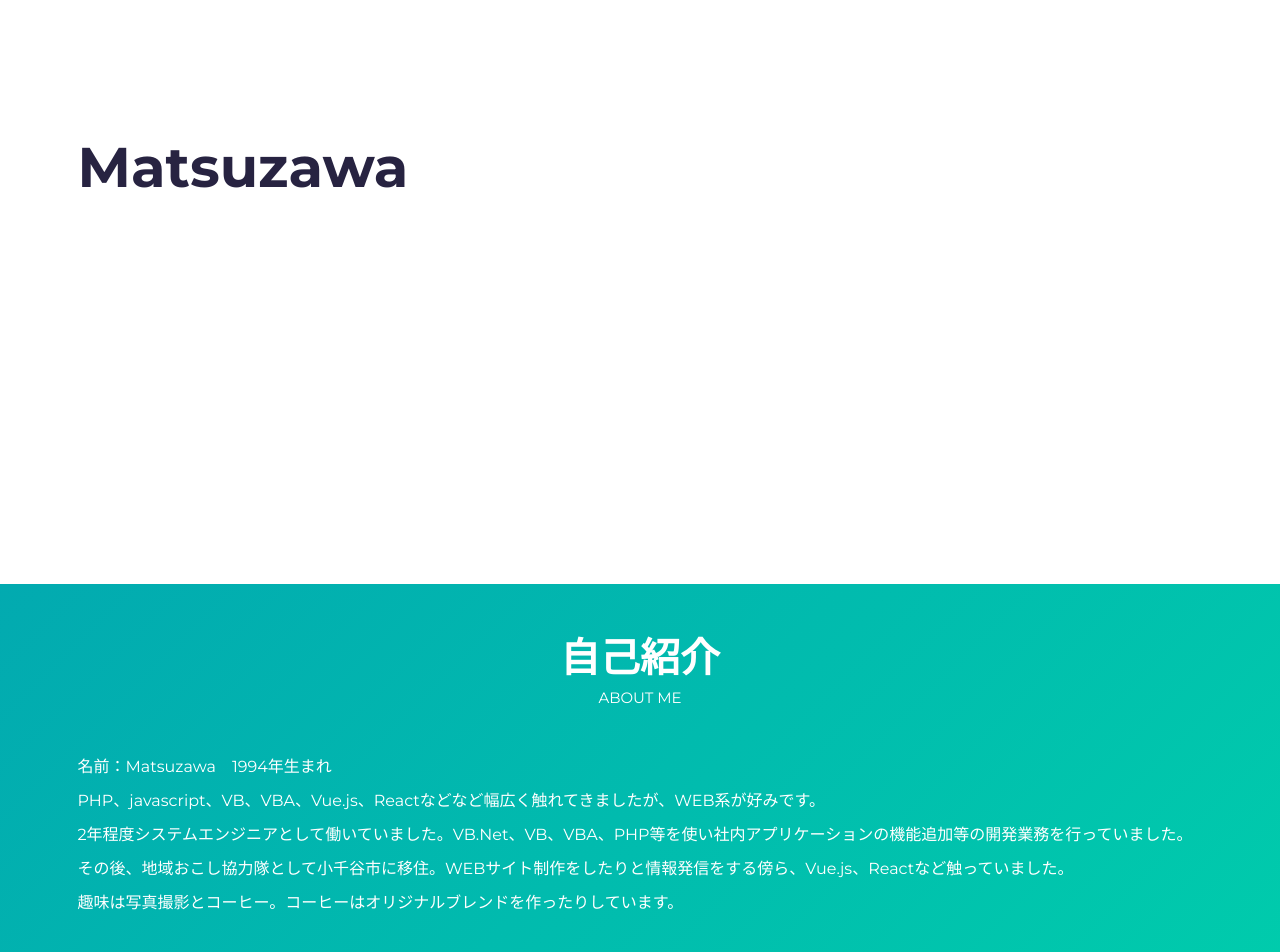
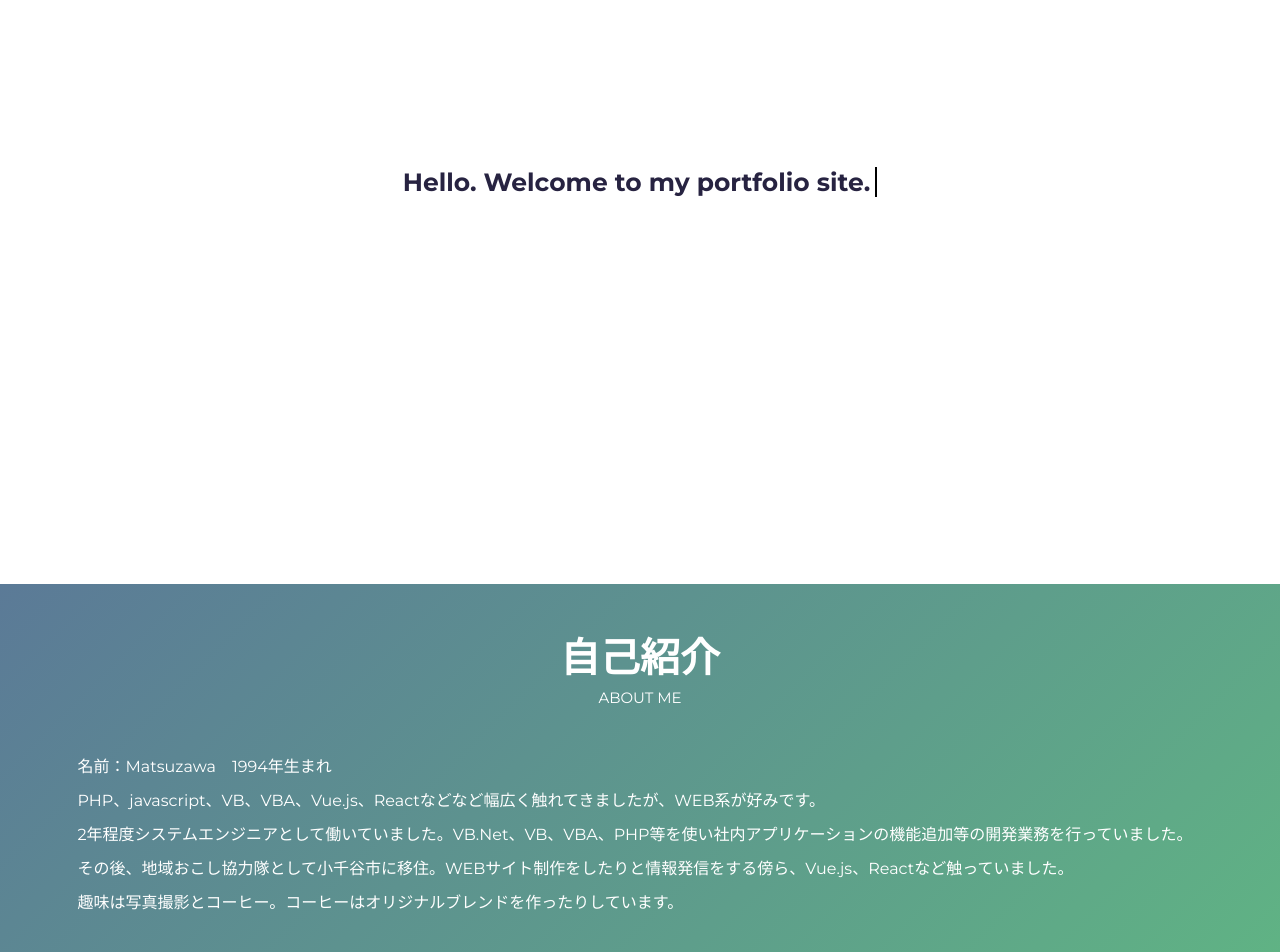
Before and after one commit to matu12km/myPortfolioSite, a Gatsby site: page / in a window 1280 px wide. Shown: the part 260-1212 px from the top of the page. Built offline with nearby package versions, Linux system fonts and the light colour scheme; Gatsby itself is replaced by a stand-in of ours.

Commit message:
とりあえず完

```diff
--- a/gatsby-config.js
+++ b/gatsby-config.js
@@ -40,7 +40,6 @@
     'gatsby-plugin-sharp',
     'gatsby-plugin-offline',
     'gatsby-plugin-image',
-    'gatsby-plugin-fontawesome-css',
     'gatsby-plugin-robots-txt',
     'gatsby-plugin-perf-budgets',
     {
--- a/src/components/App.jsx
+++ b/src/components/App.jsx
@@ -9,17 +9,15 @@
 
 import { PortfolioProvider } from '../context/context';
 
-import { heroData, aboutData, skillsData, projectsData, footerData } from '../mock/data';
+import { aboutData, skillsData, projectsData, footerData } from '../mock/data';
 
 function App() {
-  const [hero, setHero] = useState({});
   const [about, setAbout] = useState({});
   const [projects, setProjects] = useState([]);
   const [skills, setSkills] = useState([]);
   const [footer, setFooter] = useState({});
 
   useEffect(() => {
-    setHero({ ...heroData });
     setAbout({ ...aboutData });
     setProjects([...projectsData]);
     setSkills([...skillsData]);
@@ -27,7 +25,7 @@
   }, []);
 
   return (
-    <PortfolioProvider value={{ hero, about, projects, skills, footer }}>
+    <PortfolioProvider value={{ about, projects, skills, footer }}>
       <Nav />
       <Hero />
       <About />
--- a/src/components/Footer/Footer.jsx
+++ b/src/components/Footer/Footer.jsx
@@ -16,6 +16,7 @@
             <IconSvg name="arrow" size="20" color="#fff" />
           </Link>
         </span>
+        <p className="footer__text">My Social Links</p>
         <div className="social-links">
           {networks &&
             networks.map((network) => {
@@ -34,7 +35,7 @@
             })}
         </div>
         <hr />
-        <p className="footer__text">© {new Date().getFullYear()} - created by Matsuzawa Kazuki</p>
+        <p className="footer__text">© {new Date().getFullYear()} - created by Matsuzawa</p>
       </Container>
     </footer>
   );
--- a/src/components/Hero/Hero.jsx
+++ b/src/components/Hero/Hero.jsx
@@ -1,31 +1,27 @@
-import React, { useContext, useState, useEffect } from 'react';
+import React, { useState, useEffect } from 'react';
 import { Container } from 'react-bootstrap';
-import Fade from 'react-reveal/Fade';
-import PortfolioContext from '../../context/context';
 
 const Header = () => {
-  const { hero } = useContext(PortfolioContext);
-  const { name } = hero;
-
-  const [isDesktop, setIsDesktop] = useState(false);
-  const [isMobile, setIsMobile] = useState(false);
+  const [text, setText] = useState('');
+  const [index, setIndex] = useState(0);
+  const fullText = 'Hello. Welcome to my portfolio site.';
 
   useEffect(() => {
-    if (window.innerWidth > 769) {
-      setIsDesktop(true);
-      setIsMobile(false);
-    } else {
-      setIsMobile(true);
-      setIsDesktop(false);
+    if (index < fullText.length) {
+      setTimeout(() => {
+        setText(text + fullText[index]);
+        setIndex(index + 1);
+      }, 90);
     }
-  }, []);
+  }, [index]);
 
   return (
     <section id="hero" className="jumbotron">
       <Container>
-        <Fade left={isDesktop} bottom={isMobile} duration={1000} delay={500} distance="30px">
-          <h1 className="hero-title">{name || ''}</h1>
-        </Fade>
+        <h1>
+          {text}
+          <span aria-hidden="true" />
+        </h1>
       </Container>
     </section>
   );
--- a/src/components/Image/IconSvg.jsx
+++ b/src/components/Image/IconSvg.jsx
@@ -5,6 +5,7 @@
 import Instagram from '../svgicon/instagram';
 import Arrow from '../svgicon/arrow';
 import Close from '../svgicon/close';
+import Github from '../svgicon/github';
 
 const FontIcon = ({ name, size, color }) => {
   switch (name) {
@@ -16,6 +17,8 @@
       return <Close size={size} color={color} />;
     case 'arrow':
       return <Arrow size={size} color={color} />;
+    case 'github':
+      return <Github size={size} color={color} />;
     default:
       return '';
   }
--- a/src/components/svgicon/close.jsx
+++ b/src/components/svgicon/close.jsx
@@ -1,7 +1,7 @@
 import React from 'react';
 import PropTypes from 'prop-types';
 
-function CloseIcon({ size, color }) {
+function Close({ size, color }) {
   return (
     <svg
       xmlns="http://www.w3.org/2000/svg"
@@ -24,9 +24,9 @@
     </svg>
   );
 }
-CloseIcon.propTypes = {
+Close.propTypes = {
   size: PropTypes.string,
   color: PropTypes.string,
 };
 
-export default CloseIcon;
+export default Close;
--- /dev/null
+++ b/src/components/svgicon/github.jsx
@@ -0,0 +1,27 @@
+import * as React from 'react';
+import PropTypes from 'prop-types';
+
+function Github({ size, color }) {
+  return (
+    <svg
+      xmlns="http://www.w3.org/2000/svg"
+      viewBox="0 0 32.579 31.775"
+      width={size}
+      height={size}
+      fill={color}
+    >
+      <path fill="#231815" d="M-136.32-107.44h530.973v275.986H-136.32z" />
+      <path
+        d="M16.288 0a16.291 16.291 0 00-5.147 31.747c.814.149 1.111-.354 1.111-.786 0-.386-.014-1.411-.022-2.77-4.531.984-5.487-2.184-5.487-2.184a4.32 4.32 0 00-1.809-2.383c-1.479-1.01.112-.99.112-.99a3.42 3.42 0 012.5 1.679 3.469 3.469 0 004.741 1.354 3.482 3.482 0 011.034-2.178C9.7 23.078 5.9 21.68 5.9 15.438a6.3 6.3 0 011.677-4.371 5.863 5.863 0 01.16-4.311s1.368-.438 4.479 1.67a15.451 15.451 0 018.157 0c3.109-2.108 4.475-1.67 4.475-1.67a5.857 5.857 0 01.162 4.311 6.286 6.286 0 011.674 4.371c0 6.258-3.808 7.635-7.437 8.038a3.888 3.888 0 011.106 3.017c0 2.177-.02 3.934-.02 4.468 0 .436.293.943 1.12.784A16.292 16.292 0 0016.288 0z"
+        fill="#fff"
+        fillRule="evenodd"
+      />
+    </svg>
+  );
+}
+Github.propTypes = {
+  size: PropTypes.string,
+  color: PropTypes.string,
+};
+
+export default Github;
--- a/src/mock/data.js
+++ b/src/mock/data.js
@@ -5,14 +5,6 @@
   title: 'ポートフォリオ|Matsuzawa', // e.g: 'Name | Developer'
   lang: 'ja', // e.g: en, es, fr, ja
   description: 'マツザワのポートフォリオサイトです。', // e.g: Welcome to my website
-};
-
-// HERO DATA
-export const heroData = {
-  title: '',
-  name: 'Matsuzawa',
-  subtitle: 'aaa',
-  cta: '',
 };
 
 // ABOUT DATA
@@ -54,14 +46,14 @@
   },
   {
     id: nanoid(),
-    img: 'project.jpg',
+    img: 'myPortfolio.jpg',
     title: 'このサイト',
     category: 'WEBサイト制作',
     info: 'Gatsbyという静的サイトジェネレーターを使い作成。ホスティングはNetlifyを使用。WordPressよりも軽量！サイトのアップロードもFTPを使わなくてもいいので、管理が楽！',
     language: 'JavaScript, CSS, HTML, SASS',
     framework: 'React, Bootstrap',
     other: 'Gatsby',
-    url: '#',
+    url: 'https://matsuzawa.dev',
   },
 ];
 // SKILLS DATA
@@ -137,5 +129,11 @@
       icon: 'instagram.svg',
       url: 'https://www.instagram.com/k_matu12/?hl=ja',
     },
+    {
+      id: nanoid(),
+      name: 'github',
+      icon: 'github.svg',
+      url: 'https://github.com/matu12km',
+    },
   ],
 };
--- a/src/style/abstracts/_variables.scss
+++ b/src/style/abstracts/_variables.scss
@@ -1,6 +1,6 @@
 // COLORS
-$primary-color: #02aab0;
-$secondary-color: #00cdac;
+$primary-color: #5B7A97;
+$secondary-color: #60B683;
 
 // $primary-color: #7f449d;
 // $secondary-color: #793fc1;
--- a/src/style/sections/_hero.scss
+++ b/src/style/sections/_hero.scss
@@ -47,19 +47,15 @@
     }
   }
 
-  .hero-cta {
-    display: flex;
+  span {
+    margin-left: .5rem;
+    border-right: .09em solid #000;
+    animation: caret 1s steps(1) infinite;
+  }
 
-    @include respond(tab-port) {
-      justify-content: center;
-    }
-
-    & a {
-      font-size: 2.4rem;
-
-      @include respond(phone) {
-        font-size: 2rem;
-      }
+  @keyframes caret {
+    50% {
+      border-color: transparent;
     }
   }
 }
```
Also changed, not shown: src/components/svgicon/stick.jsx (added, +22 -0 lines), src/media/myPortfolio.jpg (added), src/media/okkonokiSite.jpg, src/media/profile.jpg (deleted), src/media/project.jpg (deleted).
